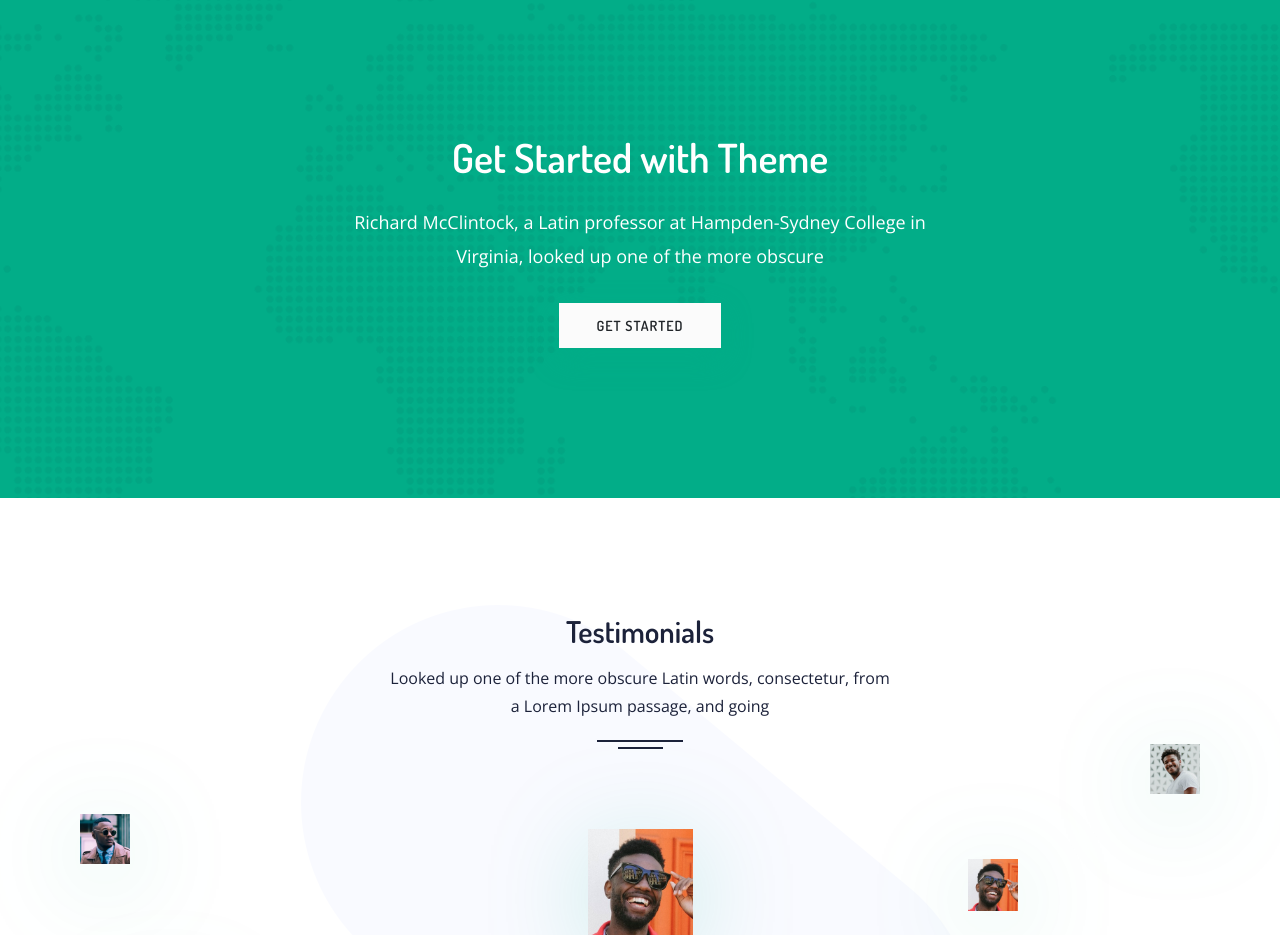
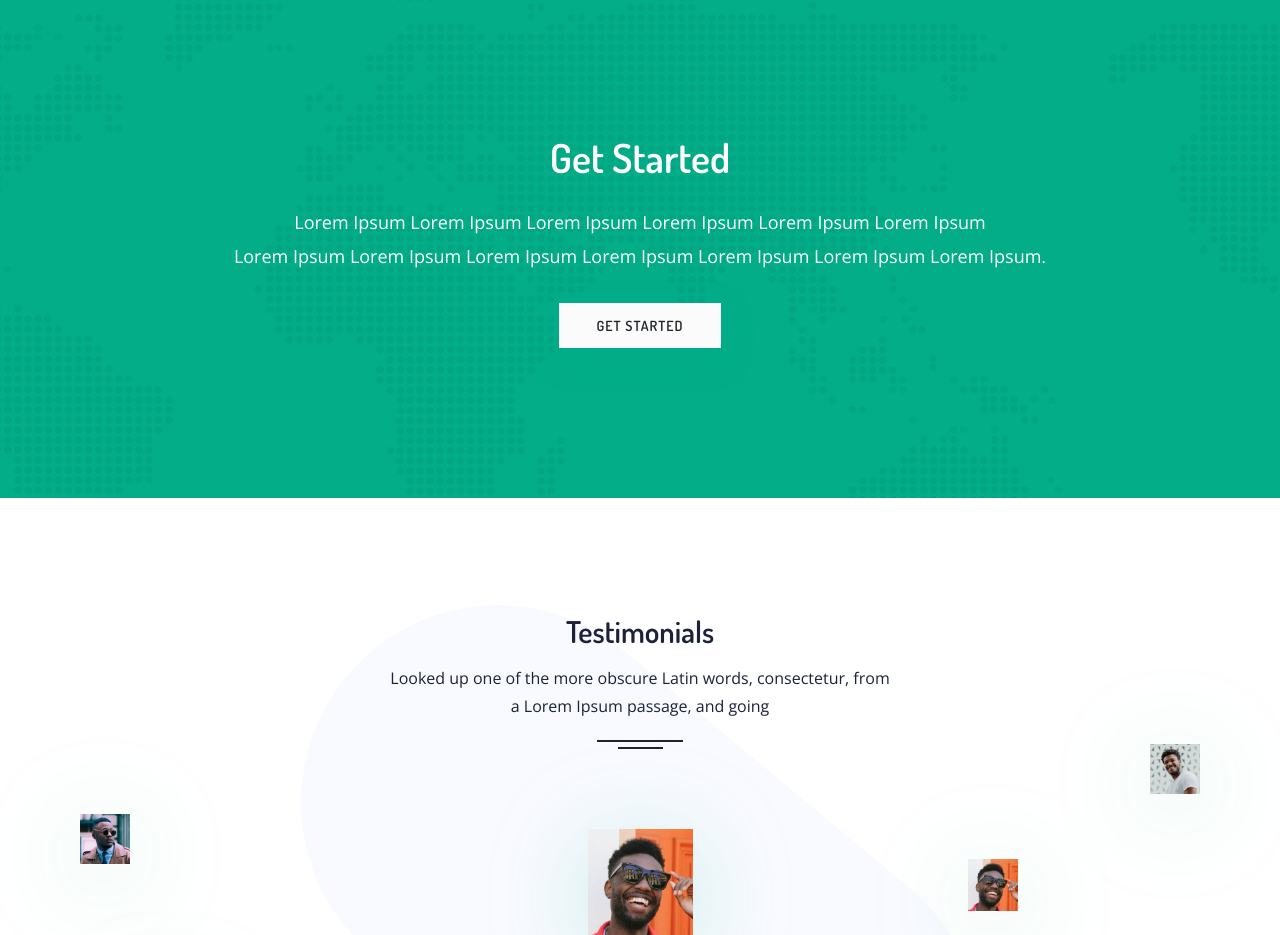
Before and after one commit to b3h3rkz/vest-demo, a plain HTML site: page index.html in a window 1280 px wide. Shown: the part 4300-5235 px from the top of the page. Drawn offline with nearby package versions, Linux system fonts and the light colour scheme.

Commit message:
dummy text with lorem ipsum

```diff
--- a/index.html
+++ b/index.html
@@ -372,8 +372,12 @@
       <div class="row text-center">
         <div class="col-12">
           <div class="heading">
-            <h1 class="text-white mb-25">Get Started with Theme</h1>
-            <p class="text-white mb-30">Richard McClintock, a Latin professor at Hampden-Sydney College in <br class="d-none d-md-block"> Virginia, looked up one of the more obscure</p>
+            <h1 class="text-white mb-25">Get Started</h1>
+            <p class="text-white mb-30">
+              Lorem Ipsum Lorem Ipsum Lorem Ipsum Lorem Ipsum Lorem Ipsum Lorem Ipsum
+              <br class="d-none d-md-block">
+              Lorem Ipsum Lorem Ipsum Lorem Ipsum Lorem Ipsum Lorem Ipsum Lorem Ipsum Lorem Ipsum.
+            </p>
             <a class="btn btn-light" href="#">Get started</a>
           </div>
         </div>
```
